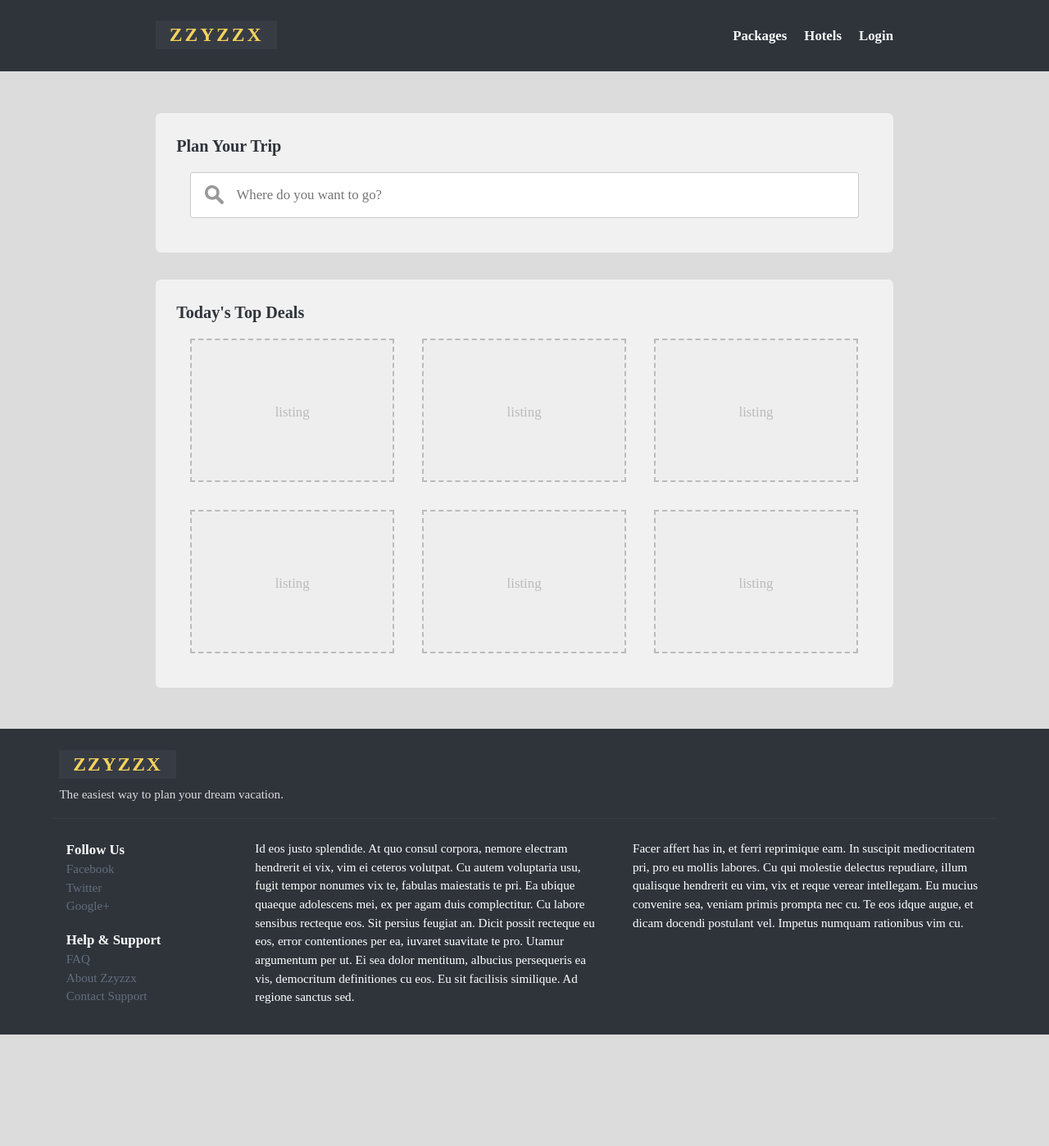
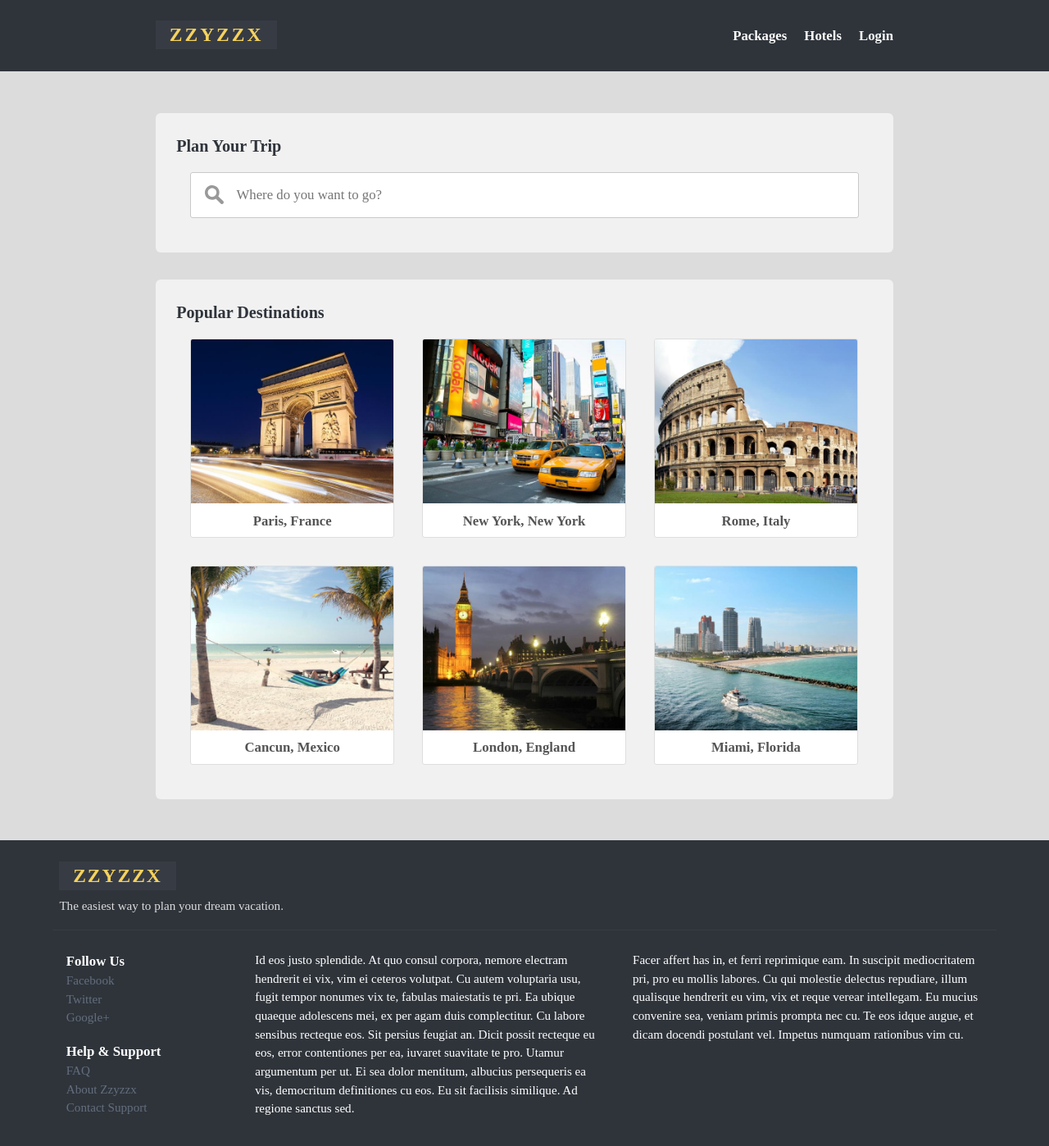
Before and after one commit to Treydor/Travel, a Jekyll site: the page built from index.html, in a window 1280 px wide. Shown: the whole page at 82% size. Built offline with Jekyll 4.4.1, drawn with Linux system fonts in a browser that asks for light colours; some web fonts are replaced; before the commit the page ends 1262 px from its top, so only the background shows below that.

Commit message:
Added popular destination cards

```diff
--- a/css/style.css
+++ b/css/style.css
@@ -118,7 +118,7 @@ p {
     margin: 0 auto;
     padding: .3rem 0;
     text-align: center;
-    width: 250px;
+    width: 200px;
   }
 }
 
@@ -126,10 +126,10 @@ p {
   display: block;
   float: none;
   font-size: 1.6rem;
-  margin: 0 auto 1.5rem auto;
+  margin: 0 auto 2rem auto;
   padding: 0;
   text-align: center;
-  width: 250px;
+  width: 200px;
 }
 
 /* =======================================================================
@@ -179,7 +179,7 @@ nav a:hover {
    ======================================================================= */
 
 .login-container {
-  margin: 3rem auto 0 auto;
+  margin: 4rem auto 0 auto;
   max-width: 450px;
 }
 
@@ -330,15 +330,71 @@ footer a:hover { color: #86909f; }
    Placeholders
    ======================================================================= */
 
-.deal {
-  background: #eee;
-  border: 2px dashed #bbb;
-  color: #bbb;
-  height: 175px;
-  line-height: 175px;
+.card {
+  background: #fff;
+  border: 1px solid #dedede;
+  border-radius: 3px;
+  color: #555;
+  display: block;
+  font-size: 1rem;
+  height: 243px;
   overflow: hidden;
+  width: 100%;
+}
+
+.card:hover {
+  border: 1px solid #bbb;
+  box-shadow: 0 0 3px #ddd;
+}
+
+.column a { text-decoration: none; }
+
+.destination-thumbnail {
+  height: 200px;
+  width: 100%;
+}
+
+.meta-data { padding: .5rem; }
+
+.location {
+  font-weight: 600;
   text-align: center;
-  width: 100%;
+}
+
+.paris {
+  background: url('../images/locations/paris.jpeg');
+  background-position: 33% 50%;
+  background-size: cover;
+}
+
+.newyork {
+  background: url('../images/locations/newyork.jpeg');
+  background-position: 0;
+  background-size: cover;
+}
+
+.rome {
+  background: url('../images/locations/rome.jpeg');
+  background-position: 0;
+  background-size: cover;
+}
+
+.cancun {
+  background: url('../images/locations/cancun.jpeg');
+  background-position: 0;
+  background-size: cover;
+}
+
+.london {
+  background: url('../images/locations/london.jpeg');
+  background-position: 0;
+  background-size: cover;
+}
+
+.miami {
+  background: url('../images/locations/miami.jpeg');
+  background-position: 0;
+  background-size: cover;
 }
 
 /* =======================================================================
--- a/index.html
+++ b/index.html
@@ -19,28 +19,68 @@ title: Travel Project
 
 <div class="table">
   <div class="row cf">
-    <h2>Today's Top Deals</h2>
+    <h2>Popular Destinations</h2>
   </div>
   <div class="row cf">
+
     <div class="column third">
-      <div class="deal">listing</div>
+      <a class="card" href="{{site.baseurl}}/destinations/paris">
+        <div class="destination-thumbnail paris"></div>
+        <div class="meta-data">
+          <div class="location">Paris, France</div>
+        </div>
+      </a>
     </div>
+
     <div class="column third">
-      <div class="deal">listing</div>
+      <a class="card" href="{{site.baseurl}}/destinations/newyork">
+        <div class="destination-thumbnail newyork"></div>
+        <div class="meta-data">
+          <div class="location">New York, New York</div>
+        </div>
+      </a>
     </div>
+
     <div class="column third">
-      <div class="deal">listing</div>
+      <a class="card" href="{{site.baseurl}}/destinations/rome">
+        <div class="destination-thumbnail rome"></div>
+        <div class="meta-data">
+          <div class="location">Rome, Italy</div>
+        </div>
+      </a>
     </div>
+
   </div>
+
   <div class="row cf">
+
     <div class="column third">
-      <div class="deal">listing</div>
+      <a class="card" href="{{site.baseurl}}/destinations/cancun">
+        <div class="destination-thumbnail cancun"></div>
+        <div class="meta-data">
+          <div class="location">Cancun, Mexico</div>
+        </div>
+      </a>
     </div>
+
     <div class="column third">
-      <div class="deal">listing</div>
+      <a class="card" href="{{site.baseurl}}/destinations/london">
+        <div class="destination-thumbnail london"></div>
+        <div class="meta-data">
+          <div class="location">London, England</div>
+        </div>
+      </a>
     </div>
+
     <div class="column third">
-      <div class="deal">listing</div>
+      <a class="card" href="{{site.baseurl}}/destinations/miami">
+        <div class="destination-thumbnail miami"></div>
+        <div class="meta-data">
+          <div class="location">Miami, Florida</div>
+        </div>
+      </a>
     </div>
+
   </div>
+
 </div>
```
Also changed, not shown: images/locations/cancun.jpeg (added), images/locations/london.jpeg (added), images/locations/miami.jpeg (added), images/locations/newyork.jpeg (added), images/locations/paris.jpeg (added), images/locations/rome.jpeg (added), img/travel.jpg (deleted), 2 other files.
